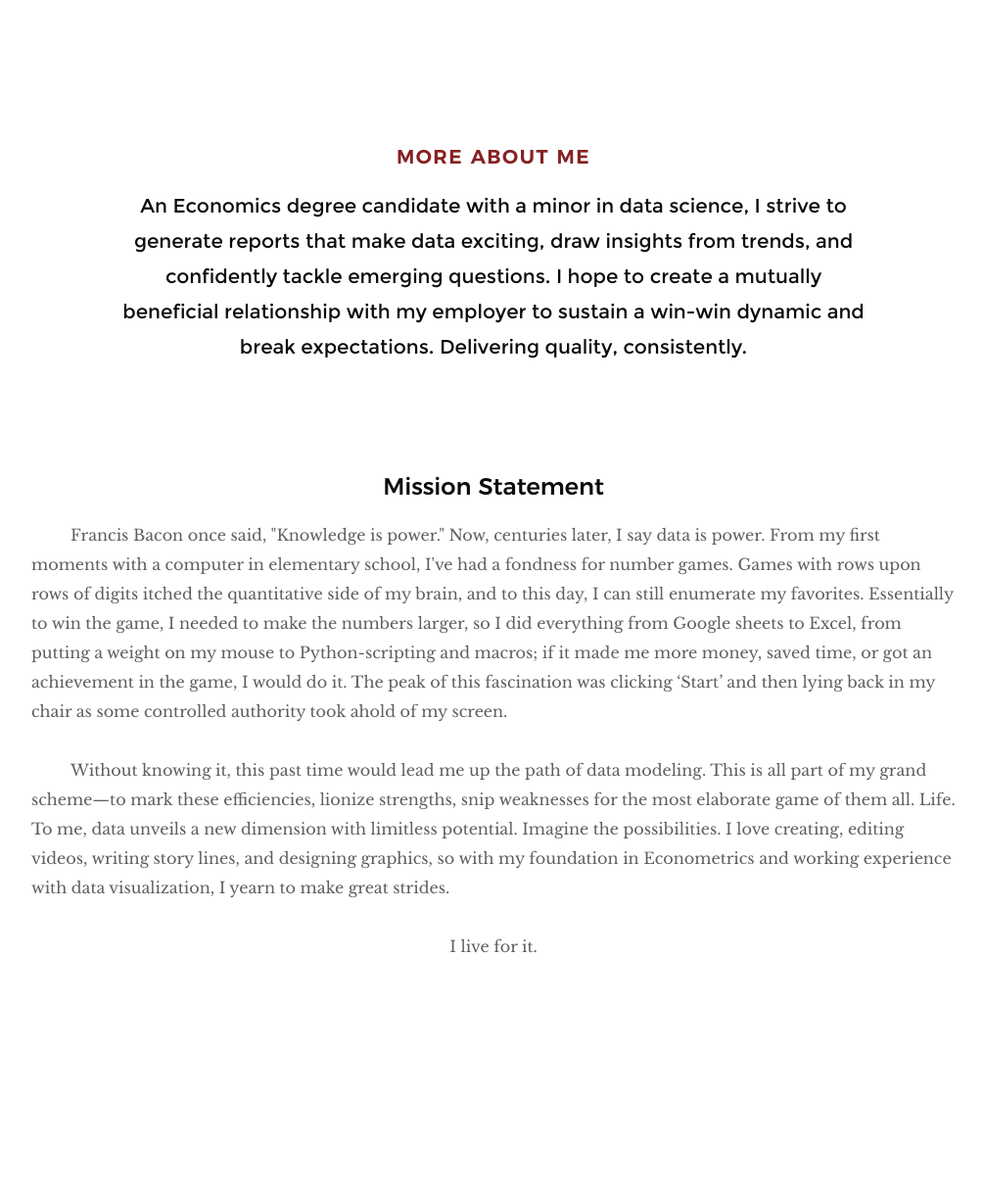
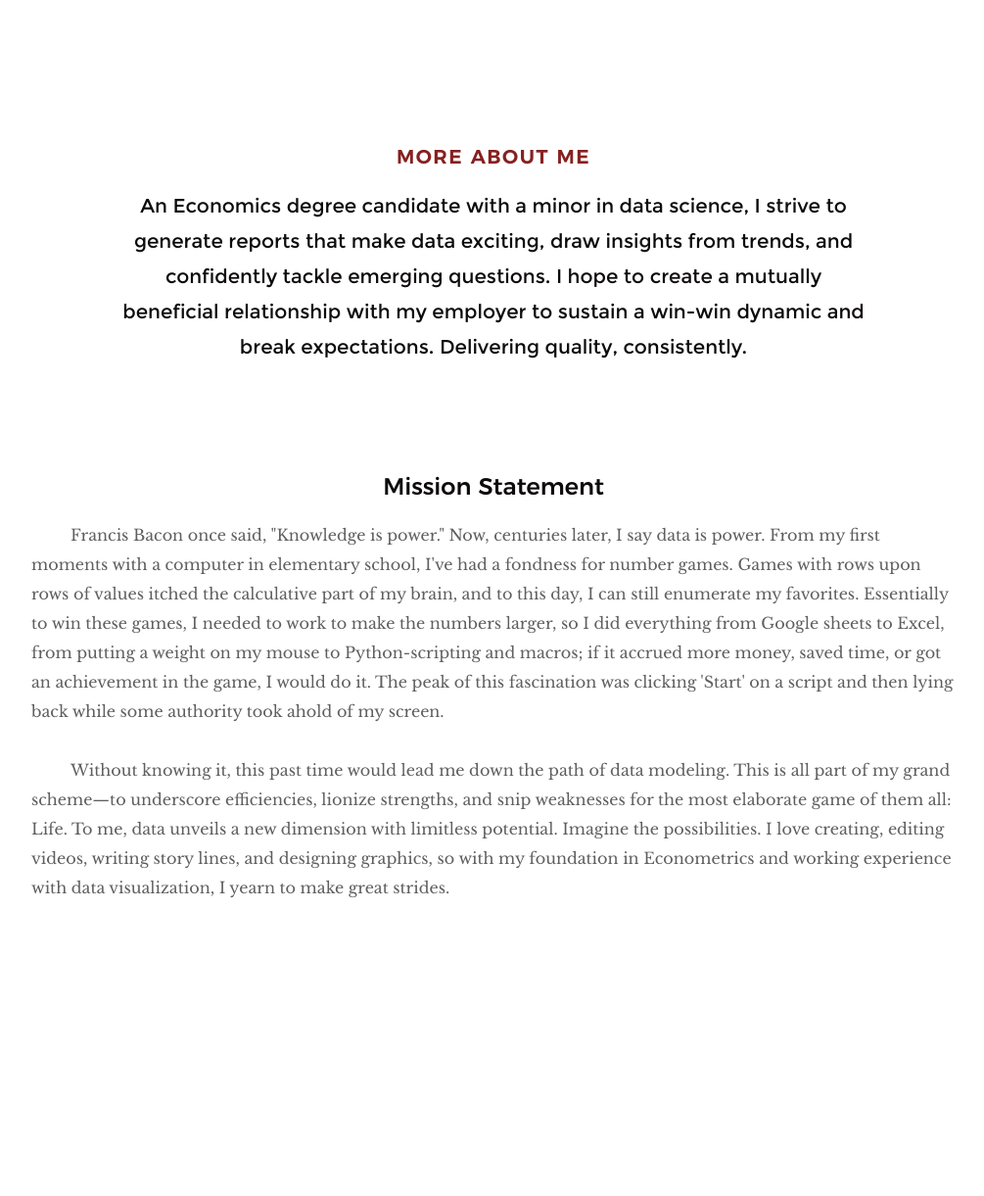
Before and after one commit to Rikesh-Patel/Resume, a PHP site: page / in a window 1280 px wide. Shown: the part 801-2022 px from the top of the page at 98% size, without its empty margins (136-1141 px from the left). Run offline with PHP 8.4, Linux system fonts and the light colour scheme; grey boxes are pictures that could not be loaded.

Commit message:
Update project gallery

```diff
--- a/css/main.css
+++ b/css/main.css
@@ -2480,6 +2480,10 @@ html.no-csstransitions .home-content__main {
     position: relative;
     overflow: hidden;
 }
+.item-folio2 {
+    position: relative;
+    overflow: hidden;
+}
 
 .item-folio__thumb img {
     vertical-align: top;
--- a/index.html
+++ b/index.html
@@ -137,20 +137,20 @@ data science, I strive to generate reports that make data exciting, draw insight
 
                 <p style="text-indent:40px">Francis Bacon once said,  "Knowledge is power."
                     Now, centuries later, I say data is power. From my first moments with a computer in elementary school,
-                    I've had a fondness for number games. Games with rows upon rows of digits itched
-                    the quantitative side of my brain, and to this day, I can still enumerate my favorites.
-                    Essentially to win the game, I needed to make the numbers larger, so I did everything from Google sheets
-                    to Excel, from putting a weight on my mouse to Python-scripting and macros; if it made me more money,
+                    I've had a fondness for number games. Games with rows upon rows of values itched
+                    the calculative part of my brain, and to this day, I can still enumerate my favorites.
+                    Essentially to win these games, I needed to work to make the numbers larger, so I did everything from Google sheets
+                    to Excel, from putting a weight on my mouse to Python-scripting and macros; if it accrued more money,
                     saved time, or got an achievement in the game, I would do it. The peak of this fascination was clicking
-                    ‘Start’ and then lying back in my chair as some controlled authority took ahold of my screen.
+                    'Start' on a script and then lying back while some authority took ahold of my screen.
 
                 </p> <p style="text-indent:40px">
-                    Without knowing it, this past time would lead me up the path of data modeling. This is all part of my grand
-                    scheme&#8212to mark these efficiencies, lionize strengths, snip weaknesses for the most elaborate game of
-                    them all. Life. To me, data unveils a new dimension with limitless potential. Imagine the possibilities. I love creating,
+                    Without knowing it, this past time would lead me down the path of data modeling. This is all part of my grand
+                    scheme&#8212to underscore efficiencies, lionize strengths, and snip weaknesses for the most elaborate game of
+                    them all: Life. To me, data unveils a new dimension with limitless potential. Imagine the possibilities. I love creating,
                     editing videos, writing story lines, and designing graphics, so with my foundation in Econometrics and working experience with
                     data visualization, I yearn to make great strides.
-                </p> <p class="text-center">I live for it.</p>
+                </p>
             </div></div>
      </section>
      <section  id ="education" class="s-about target-section">
@@ -410,10 +410,10 @@ data science, I strive to generate reports that make data exciting, draw insight
                         </div>
                         <div class="item-folio__text ">
                             <h3 class="item-folio__title">
-                                BBC Article Analysis
+                                BBC Report
                             </h3>
                             <p class="item-folio__cat">
-                                Python, NLP, ML Report
+                                Python, NLP, ML Analysis
                             </p>
                         </div>
                     </div> <!-- end item-folio -->
@@ -428,7 +428,7 @@ data science, I strive to generate reports that make data exciting, draw insight
                                 <span class="shadow-overlay"></span> </a></div>
                         <div class="item-folio__text">
                             <h3 class="item-folio__title">
-                                Comparative Stock Analyzer v2
+                                Stock Analyzer App
                             </h3>
                             <p class="item-folio__cat">
                                 Python, WebApp
```
